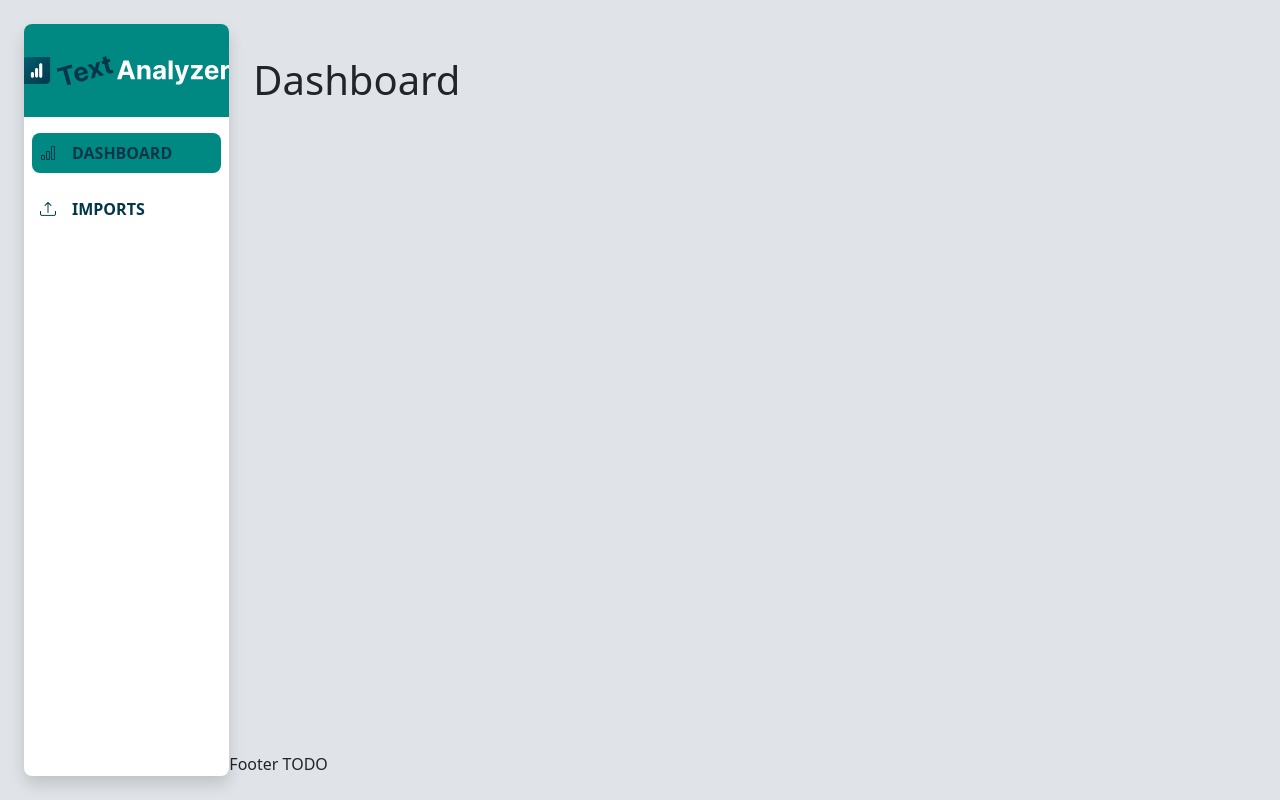
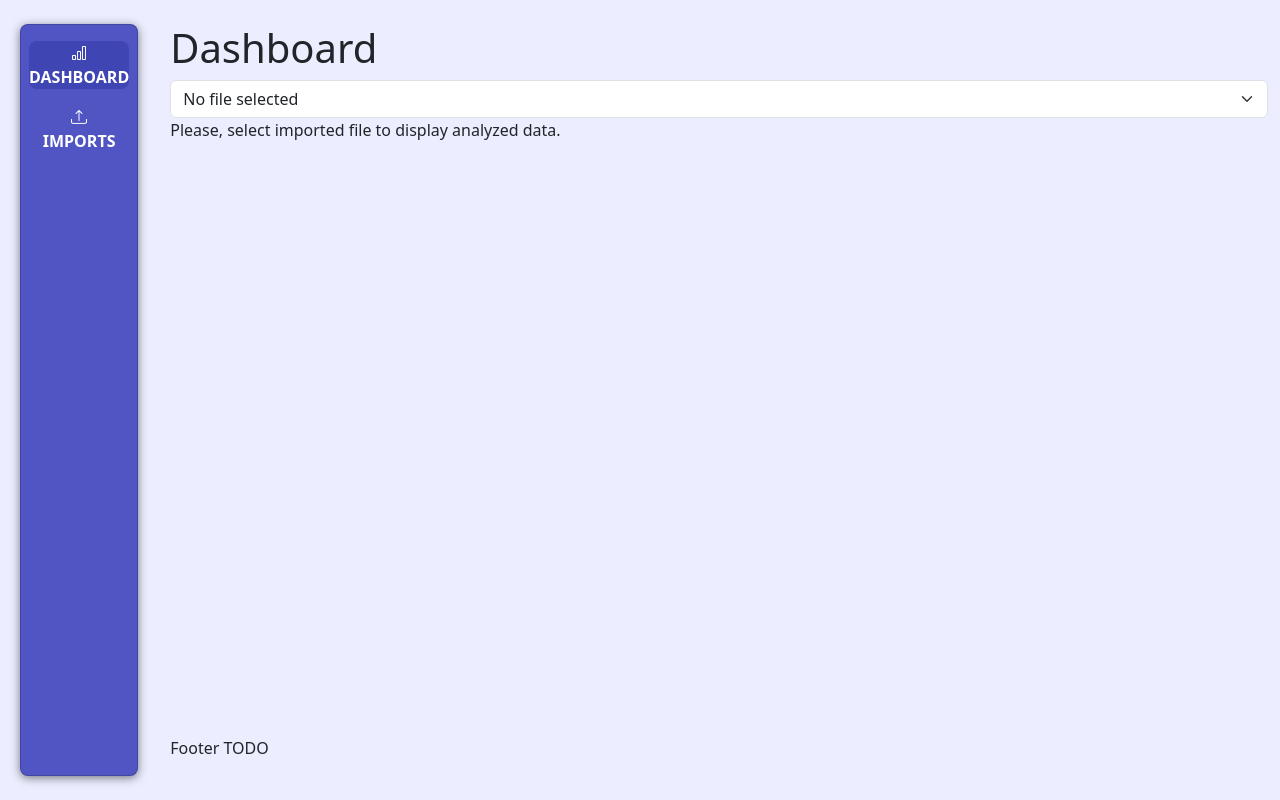
Before and after one commit to mvp-base/mvp-text-analyzer, a React (Create React App) app: page / in a window 1280 px wide. Built offline with nearby package versions, Linux system fonts and the light colour scheme.

Commit message:
graph dashboard startup

```diff
--- a/src/App.tsx
+++ b/src/App.tsx
@@ -1,5 +1,5 @@
 import { Route, BrowserRouter, Routes } from 'react-router-dom';
-import { Container, Col } from 'react-bootstrap';
+import { Container, Col, Row } from 'react-bootstrap';
 
 import Dashboard from './pages/Dashboard';
 import Navigation from './components/Navigation';
@@ -9,16 +9,13 @@ import Imports from './pages/Imports';
 export default function App() {
   return (
     <BrowserRouter>
-      <Container
-        fluid
-        id="MainLoyout"
-        className="d-flex flex-row vh-100 px-4 py-2"
-      >
-        <Col xs={2} className="d-flex my-3">
+      <Container fluid id="MainLoyout" className="vh-100 d-flex flex-column">
+        <Row className="flex-fill m-0 my-4">
+          <Col xs="auto" className='d-flex flex-column'>
             <Navigation />
           </Col>
           <Col className="d-flex flex-column">
-          <Container className="flex-fill">
+            <Container fluid className="d-flex flex-fill m-0">
               <Routes>
                 <Route path="/" element={<Dashboard />} />
                 <Route path="/imports" element={<Imports />} />
@@ -26,6 +23,7 @@ export default function App() {
             </Container>
             <Footer />
           </Col>
+        </Row>
       </Container>
     </BrowserRouter>
   );
--- a/src/components/Navigation.tsx
+++ b/src/components/Navigation.tsx
@@ -1,4 +1,4 @@
-import { Container, Navbar, Nav } from 'react-bootstrap';
+import { Navbar } from 'react-bootstrap';
 import { NavLink } from 'react-router-dom';
 
 import textLogo from '../assets/images/text-logo.svg';
@@ -16,7 +16,7 @@ function NavEntry(props: NavigationButtonType) {
     <NavLink
       to={to}
       className={({ isActive }) =>
-        `d-flex gap-3 p-2 m-2 rounded-3 text-primary fw-bold ${
+        `d-flex flex-column align-items-center m-2 rounded-3 text-white fw-bold ${
           isActive ? 'active-nav-link' : 'inactive-nav-link'
         }`
       }
@@ -28,19 +28,9 @@ function NavEntry(props: NavigationButtonType) {
 
 export default function Navigation() {
   return (
-    <Navbar className="d-flex flex-column bg-white shadow flex-fill rounded-3 overflow-hidden p-0">
-      <Container
-        fluid
-        className="d-flex justify-content-center bg-tetriary py-3"
-      >
-        <NavLink to="/" className="text-white">
-        <img src={textLogo} className="App-logo" alt="logo" />
-        </NavLink>
-      </Container>
-      <Nav className="d-flex flex-column w-100 my-2" id="MainNav">
-        <NavEntry to="/" icon="bi bi-bar-chart" text="DASHBOARD" />
-        <NavEntry to="/imports" icon="bi bi-upload" text="IMPORTS" />
-      </Nav>
+    <Navbar className="d-flex flex-column flex-fill bg-primary card rounded-3 mx-2">
+      <NavEntry to="/" icon="bi bi-bar-chart" text="DASHBOARD" />
+      <NavEntry to="/imports" icon="bi bi-upload" text="IMPORTS" />
     </Navbar>
   );
 }
--- a/src/custom.scss
+++ b/src/custom.scss
@@ -1,7 +1,8 @@
-$primary: #04364A;
-$secondary: #005E6E;
-$tetriary: #008982;
-$background: #e0e3e8;
+$primary: #5155c3;
+$secondary: #3f45b3;
+$tetriary: #f18c56;
+$light: #ecedff;
+$dark: #3b4657;
 $danger: #df274f;
 
 // Adjust Theme colors
@@ -9,7 +10,8 @@ $theme-colors: (
     "primary": $primary,
     "secondary": $secondary,
     "tetriary": $tetriary,
-    "background": $background,
+    "light": $light,
+    "dark": $dark,
     "danger": $danger
 );
 
@@ -26,7 +28,7 @@ $theme-colors: (
 //Adjust Global Elements
 
 #root {
-    background-color: $background;
+    background-color: $light;
 }
 
 .inactive-nav-link {
@@ -36,10 +38,14 @@ $theme-colors: (
 
 .inactive-nav-link:hover {
     text-decoration: none;
-    background-color: $tetriary;
+    background-color: $secondary;
 }
 
 .active-nav-link {
     text-decoration: none;
-    background-color: $tetriary;
+    background-color: $secondary;
 }
+
+.card {
+    box-shadow: 0 2px 10px rgba(0, 0, 0, 0.5);
+}
--- a/src/pages/Dashboard.tsx
+++ b/src/pages/Dashboard.tsx
@@ -1,16 +1,55 @@
 import React from 'react';
-import { useSelector } from 'react-redux';
+import { useDispatch, useSelector } from 'react-redux';
+import { setSelectedFile } from '../redux/fileMgrSlice';
 import { RootState } from '../redux/store';
-import { Container } from 'react-bootstrap';
+import { Container, Form } from 'react-bootstrap';
 
-export default function Dashboard() {
-  const data = useSelector((state: RootState) => state.data.data);
-
-  console.log(data);
-
+function EmptyDashboardContent() {
   return (
-    <Container className="my-5">
-      <h1>Dashboard</h1>
+    <Container fluid>
+      <p>Please, select imported file to display analyzed data.</p>
     </Container>
   );
 }
+
+interface DashboardContentProps {
+  data: Object;
+}
+
+function DashboardContent({ data }: DashboardContentProps) {
+  return <Container fluid></Container>;
+}
+
+export default function Dashboard() {
+  const dispatch = useDispatch();
+  const files = useSelector((state: RootState) => state.fileMgr.files);
+  const sortedFileNames = Object.keys(files).sort();
+  const selectedFile = useSelector(
+    (state: RootState) => state.fileMgr.selectedFile
+  );
+
+  const handleSelectionChange = (
+    event: React.ChangeEvent<HTMLSelectElement>
+  ) => {
+    dispatch(setSelectedFile(event.target.value));
+  };
+
+  return (
+    <Container fluid>
+      <h1>Dashboard</h1>
+      <Form.Select value={selectedFile} onChange={handleSelectionChange}>
+        <option value="">No file selected</option>
+        {sortedFileNames.map((key) => {
+          return <option>{key}</option>;
+        })}
+      </Form.Select>
+      <Container fluid>
+        {selectedFile === '' || selectedFile === null ? (
+          <EmptyDashboardContent />
+        ) : (
+          <DashboardContent data={files[selectedFile]} />
+        )}
+      </Container>
+    </Container>
+  );
+}
--- a/src/pages/Imports.tsx
+++ b/src/pages/Imports.tsx
@@ -1,8 +1,8 @@
 import { useState } from 'react';
-import { Container, Form, Button, ListGroup } from 'react-bootstrap';
+import { Container, Form, Button, Table } from 'react-bootstrap';
+
 import { useDispatch, useSelector } from 'react-redux';
-
-import { addData, deleteData } from '../redux/dataSlice';
+import { addFile, removeFile } from '../redux/fileMgrSlice';
 import { RootState } from '../redux/store';
 
 import ConfirmDialog from '../components/ConfirmDialog';
@@ -15,8 +15,8 @@ export default function Imports() {
   const [keyToDelete, setKeyToDelete] = useState<string | null>(null);
 
   const dispatch = useDispatch();
-  const data = useSelector((state: RootState) => state.data.data);
-  const sortedData = Object.keys(data).sort();
+  const files = useSelector((state: RootState) => state.fileMgr.files);
+  const sortedFileNames = Object.keys(files).sort();
 
   const handleFileChange = (e: React.ChangeEvent<HTMLInputElement>) => {
     const importedFile = e.target.files?.[0] || null;
@@ -70,9 +70,7 @@ export default function Imports() {
 
       const result = await response.json();
 
-      dispatch(
-        addData({ filename: file.name, data: result.response.entities })
-      );
+      dispatch(addFile({ filename: file.name, data: result.response }));
 
       setFile(null);
       setSubmitResult('OK');
@@ -82,21 +80,23 @@ export default function Imports() {
   };
 
   const handleDeleteFile = (filename: any) => {
-    dispatch(deleteData({ filename }));
+    dispatch(removeFile({ filename }));
   };
 
   const handleCloseConfirmDialog = () => {
     setConfirmDialogShown(false);
     setKeyToDelete(null);
   };
+
   const handleAcceptConfirmDialog = () => {
     handleDeleteFile(keyToDelete);
     setKeyToDelete(null);
     setConfirmDialogShown(false);
   };
 
+
   return (
-    <Container className="my-5">
+    <Container fluid>
       <Form id="ImportFileForm" onSubmit={handleSubmit}>
         <Form.Group controlId="formFile" className="mb-3">
           <Form.Label>Upload a file</Form.Label>
@@ -107,15 +107,25 @@ export default function Imports() {
         </Button>
         {submitResult && <p>{submitResult}</p>}
       </Form>
-
       <p>Imported Files</p>
-      <ListGroup>
-        {sortedData.map((key) => {
+      <Table>
+        <thead>
+          <tr>
+            <th></th>
+            <th>File name</th>
+            <th>Actions</th>
+          </tr>
+        </thead>
+        <tbody>
+          {sortedFileNames.map((key) => {
             const fileType = key.split('.').pop();
             return (
-            <ListGroup.Item>
+              <tr>
+                <td>
                   <i className={`bi bi-filetype-${fileType}`}></i>
-              {key}
+                </td>
+                <td>{key}</td>
+                <td className="d-flex gap-2">
                   <Button
                     variant="outline-danger"
                     onClick={() => {
@@ -123,16 +133,18 @@ export default function Imports() {
                       setConfirmDialogShown(true);
                     }}
                   >
-                Delete
+                    <i className="bi bi-trash"></i>
                   </Button>
-            </ListGroup.Item>
+                </td>
+              </tr>
             );
           })}
-      </ListGroup>
+        </tbody>
+      </Table>
       <ConfirmDialog
         headerText="Confirm Delete"
         bodyText={`Are you sure you want to delete ${keyToDelete}?`}
-        cancelButton={{ text: 'Cancel', variant: 'secondary' }}
+        cancelButton={{ text: 'Cancel', variant: 'outline-secondary' }}
         acceptButton={{ text: 'Delete', variant: 'danger' }}
         shown={confirmDialogShown}
         handleClose={handleCloseConfirmDialog}
--- a/src/redux/dataSlice.ts
+++ /dev/null
@@ -1,37 +0,0 @@
-import { createSlice, PayloadAction } from '@reduxjs/toolkit';
-
-interface DataSliceInterface {
-  data: Record<string, any[]>;
-}
-
-const initialState: DataSliceInterface = {
-  data: {},
-};
-
-const localStorageData = localStorage.getItem('data');
-if (localStorageData) {
-  initialState.data = JSON.parse(localStorageData);
-}
-
-const dataSlice = createSlice({
-  name: 'data',
-  initialState,
-  reducers: {
-    addData(state, action: PayloadAction<{ filename: string; data: any }>) {
-      const { filename, data } = action.payload;
-      state.data[filename] = data;
-      localStorage.setItem('data', JSON.stringify(state.data));
-    },
-    deleteData(state, action: PayloadAction<{ filename: string }>) {
-      const { filename } = action.payload;
-      if (state.data[filename]) {
-        delete state.data[filename];
-        localStorage.setItem('data', JSON.stringify(state.data));
-      }
-    },
-  },
-});
-
-export const { addData, deleteData } = dataSlice.actions;
-
-export default dataSlice.reducer;
--- /dev/null
+++ b/src/redux/fileMgrSlice.ts
@@ -0,0 +1,47 @@
+import { createSlice, PayloadAction } from '@reduxjs/toolkit';
+
+interface FileMgrInterface {
+  files: Record<string, Object>;
+  selectedFile: string;
+}
+
+const initialState: FileMgrInterface = {
+  files: {},
+  selectedFile: '',
+};
+
+const localStorageData = localStorage.getItem('data');
+if (localStorageData) {
+  initialState.files = JSON.parse(localStorageData);
+}
+
+const fileMgrSlice = createSlice({
+  name: 'fileMgr',
+  initialState,
+  reducers: {
+    addFile(state, action: PayloadAction<{ filename: string; data: any }>) {
+      const { filename, data } = action.payload;
+      state.files[filename] = data;
+      localStorage.setItem('files', JSON.stringify(state.files));
+    },
+    removeFile(state, action: PayloadAction<{ filename: string }>) {
+      const { filename } = action.payload;
+      if (state.files[filename]) {
+        delete state.files[filename];
+        localStorage.setItem('files', JSON.stringify(state.files));
+      }
+    },
+    setSelectedFile(state, action: PayloadAction<string>) {
+      const filename = action.payload;
+      state.selectedFile = filename;
+    },
+    clearSelectedFile(state) {
+      state.selectedFile = '';
+    },
+  },
+});
+
+export const { addFile, removeFile, setSelectedFile, clearSelectedFile } =
+  fileMgrSlice.actions;
+
+export default fileMgrSlice.reducer;
--- a/src/redux/store.ts
+++ b/src/redux/store.ts
@@ -1,9 +1,9 @@
 import { configureStore } from '@reduxjs/toolkit';
-import dataReducer from './dataSlice';
+import fileMgrSlice from './fileMgrSlice';
 
 const store = configureStore({
   reducer: {
-    data: dataReducer,
+    fileMgr: fileMgrSlice,
   },
 });
 
```
Lines whose indentation alone changed are shown as unchanged.
